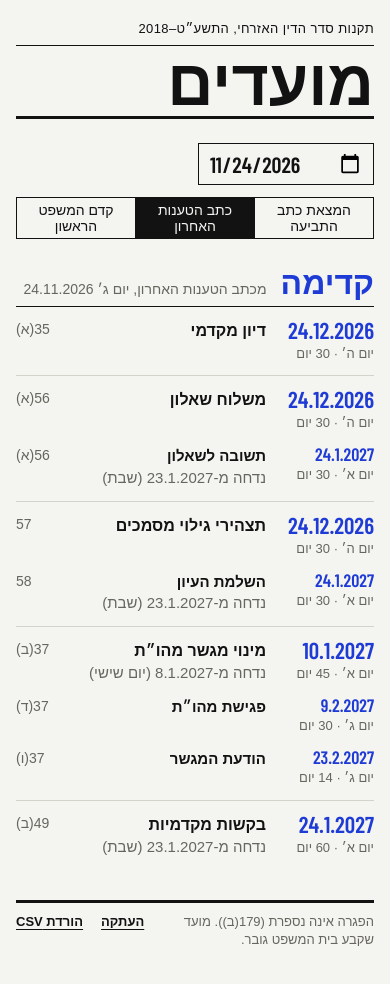
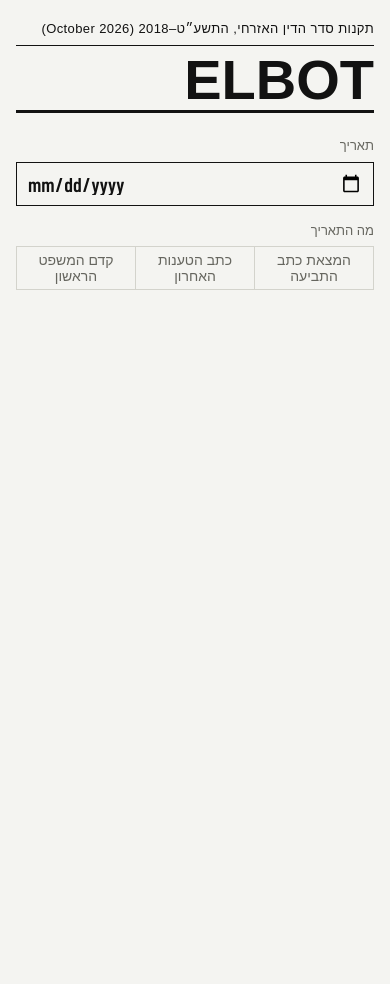
Before and after one commit to benhasdai/ELBOT, a plain HTML site: page index.html in a window 390 px wide. After the commit the page ends 844 px from the top, so only its background shows below. Drawn offline with nearby package versions, Linux system fonts and the light colour scheme; a web font is replaced by a local one.

Commit message:
New flow, one accent colour, clearer hierarchy, ELBOT title

```diff
--- a/index.html
+++ b/index.html
@@ -3,90 +3,119 @@
 <head>
 <meta charset="utf-8">
 <meta name="viewport" content="width=device-width, initial-scale=1">
-<title>מועדים</title>
+<title>ELBOT</title>
 <link rel="preconnect" href="https://fonts.googleapis.com">
 <link rel="stylesheet" href="https://fonts.googleapis.com/css2?family=Karantina:wght@400;700&family=Barlow+Condensed:wght@600;700&family=IBM+Plex+Sans+Hebrew:wght@400;500;700&display=swap">
 <style>
-  /* Ink rules, a condensed display title, condensed numerals, blue for counting forward and red for counting backward. */
+  /* Ink rules, a condensed display title, condensed numerals, one accent colour for the dates. */
   :root {
-    --paper: #F4F4F1; --ink: #121212; --muted: #66665F; --rule: #D3D3CC; --fwd: #1F3BD6; --bwd: #E5401C;
+    --paper: #F4F4F1; --ink: #121212; --muted: #66665F; --rule: #D3D3CC; --accent: #1F3BD6;
     --display: "Karantina", "IBM Plex Sans Hebrew", "Arial Hebrew", sans-serif;
     --nums: "Barlow Condensed", "Arial Narrow", sans-serif;
     --text: "IBM Plex Sans Hebrew", "Arial Hebrew", Arial, sans-serif;
+    --ease-out: cubic-bezier(0.23, 1, 0.32, 1);
   }
   * { box-sizing: border-box; }
-  body { margin: 0; background: var(--paper); color: var(--ink); font: 16px/1.45 var(--text); accent-color: var(--ink); }
+  body { margin: 0; background: var(--paper); color: var(--ink); font: 16px/1.45 var(--text); accent-color: var(--ink);
+    -webkit-font-smoothing: antialiased; }
   ::selection { background: var(--ink); color: var(--paper); }
-  :focus-visible { outline: 3px solid var(--fwd); outline-offset: 2px; }
+  :focus-visible { outline: 3px solid var(--accent); outline-offset: 2px; }
   h1, h2, h3, p, fieldset, legend { margin: 0; padding: 0; }
   fieldset { border: 0; min-width: 0; }
   button, input { font: inherit; color: inherit; }
 
-  main { max-width: 720px; margin: 0 auto; padding: 40px 24px 64px; }
+  main { max-width: 600px; margin: 0 auto; padding: 48px 24px 64px; }
   .meta { font-size: 13px; font-weight: 500; letter-spacing: .03em; padding-bottom: 6px; border-bottom: 1px solid var(--ink); }
-  h1 { font: 700 76px/.74 var(--display); padding: .22em 0 .14em; border-bottom: 3px solid var(--ink); }
+  h1 { font: 700 64px/.74 var(--display); padding: .24em 0 .16em; border-bottom: 3px solid var(--ink); }
 
-  .ask { display: flex; flex-wrap: wrap; gap: 12px; margin-top: 24px; }
-  #date { height: 42px; padding: 0 10px; background: transparent; border: 1px solid var(--ink); border-radius: 0;
-    font: 600 22px/1 var(--nums); }
-  .seg { display: flex; height: 42px; border: 1px solid var(--ink); }
-  .seg label { position: relative; display: flex; cursor: pointer; }
+  /* first the date, then what it is; the list appears only after one of the three is pressed */
+  .ask { display: grid; gap: 16px; margin-top: 24px; }
+  .ask > label { justify-self: start; }
+  .lab { display: block; margin-bottom: 6px; font-size: 13px; color: var(--muted); }
+  #date { height: 44px; padding: 0 10px; background: transparent; border: 1px solid var(--ink); border-radius: 0;
+    font: 600 20px/1 var(--nums); font-variant-numeric: tabular-nums; transition: background-color 150ms var(--ease-out); }
+  .seg { display: flex; height: 44px; border: 1px solid var(--ink); }
+  .seg label { position: relative; display: flex; flex: 1; cursor: pointer; }
   .seg label + label { border-inline-start: 1px solid var(--ink); }
   .seg input { position: absolute; inset: 0; opacity: 0; cursor: pointer; }
-  .seg span { display: flex; align-items: center; padding: 0 14px; font-size: 15px; white-space: nowrap; transition: background-color 120ms; }
-  .seg label:hover span { background: var(--rule); }
+  .seg span { display: flex; flex: 1; align-items: center; justify-content: center; padding: 0 10px; font-size: 15px; white-space: nowrap; user-select: none;
+    transition: background-color 150ms var(--ease-out), color 150ms var(--ease-out), transform 120ms var(--ease-out); }
+  .seg label:active span { transform: scale(0.97); }
   .seg input:checked + span { background: var(--ink); color: var(--paper); font-weight: 500; }
-  .seg input:focus-visible + span { outline: 3px solid var(--fwd); outline-offset: 2px; }
-  .sr { position: absolute; width: 1px; height: 1px; overflow: hidden; clip-path: inset(50%); }
+  .seg input:focus-visible + span { outline: 3px solid var(--accent); outline-offset: 2px; }
+  /* until there is a date */
+  fieldset:disabled .seg, fieldset:disabled .seg label { border-color: var(--rule); cursor: default; }
+  fieldset:disabled .seg input { cursor: default; }
+  fieldset:disabled .seg span { color: var(--muted); transform: none; }
 
-  section { margin-top: 30px; }
+  section { margin-top: 32px; }
   .hd { display: flex; align-items: baseline; gap: 14px; }
-  h2 { font: 700 32px/.9 var(--display); }
+  h2 { font: 700 28px/.9 var(--display); }
   .hd p { color: var(--muted); font-size: 14px; }
-  .f { --c: var(--fwd); } .b { --c: var(--bwd); }
-  h2, .d { color: var(--c); }
+  h2, .d { color: var(--accent); }
 
-  .row { display: grid; grid-template-columns: 112px 1fr; column-gap: 20px; padding: 12px 0; border-top: 1px solid var(--rule); }
+  .row { display: grid; grid-template-columns: 120px 1fr; column-gap: 20px; padding: 14px 0; border-top: 1px solid var(--rule); }
   .hd + .row { border-top: 1px solid var(--ink); margin-top: 6px; }
-  .d { font: 600 25px/1 var(--nums); direction: ltr; text-align: right; }
+  .d { font: 600 24px/1 var(--nums); font-variant-numeric: tabular-nums; direction: ltr; text-align: right; }
   .w { margin-top: 3px; font-size: 13px; color: var(--muted); }
   h3 { display: flex; justify-content: space-between; gap: 10px; font-size: 16px; font-weight: 700; }
   h3 span, .sub .r { font-size: 14px; font-weight: 500; color: var(--muted); white-space: nowrap; }
   .row p { font-size: 15px; }
   .note { color: var(--muted); font-size: 13px; }
   /* a step counted from the row above it */
-  .sub { grid-column: 1 / -1; display: grid; grid-template-columns: 112px 1fr; column-gap: 20px; margin-top: 12px; }
-  .sub .d { font-size: 19px; }
+  /* steps counted from the row above them: set in from the edge on a hairline, smaller, lighter, in ink */
+  .subs { grid-column: 1 / -1; display: grid; row-gap: 10px; margin-top: 12px; margin-inline-start: 5px; padding-inline-start: 14px;
+    border-inline-start: 1px solid var(--muted); }
+  .sub { display: grid; grid-template-columns: 100px 1fr; column-gap: 20px; }
+  .sub .d { font-size: 18px; color: var(--ink); }
   .sub .t { display: flex; justify-content: space-between; gap: 10px; font-size: 15px; }
 
-  .bar { display: flex; justify-content: space-between; align-items: baseline; gap: 12px; margin-top: 30px; padding-top: 10px;
+  .bar { display: flex; justify-content: space-between; align-items: baseline; gap: 12px; margin-top: 32px; padding-top: 10px;
     border-top: 3px solid var(--ink); font-size: 13px; color: var(--muted); }
   .acts { display: flex; gap: 18px; white-space: nowrap; }
-  .acts button { background: none; border: 0; padding: 0; font-weight: 700; color: var(--ink); cursor: pointer; text-decoration: underline;
-    text-underline-offset: 3px; }
-  .error { margin-top: 28px; padding-top: 10px; border-top: 3px solid var(--bwd); font-weight: 700; }
+  /* the padding and negative margin enlarge the tap area without moving the text */
+  .acts button { background: none; border: 0; padding: 10px 0; margin: -10px 0; font-weight: 700; color: var(--ink); cursor: pointer;
+    text-decoration: underline; text-underline-offset: 3px; transition: transform 120ms var(--ease-out); }
+  .acts button:active { transform: scale(0.97); }
+  #copy { min-width: 3.5em; text-align: start; } /* "הועתק" is narrower than "העתקה"; keep the next button in place */
+
+  /* switching the kind of date by pointer: the new list settles in; a keyboard switch or a date change is instant */
+  #result.swap section, #result.swap .bar { transition: opacity 180ms var(--ease-out), transform 180ms var(--ease-out); }
+  #result.swap section + section { transition-delay: 40ms; }
+  @starting-style { #result.swap section, #result.swap .bar { opacity: 0; transform: translateY(6px); } }
+
+  @media (hover: hover) and (pointer: fine) {
+    fieldset:enabled .seg label:hover span { background: var(--rule); }
+    fieldset:enabled .seg input:checked + span { background: var(--ink); }
+    #date:hover { background: rgb(18 18 18 / 0.05); }
+  }
+  @media (prefers-reduced-motion: reduce) {
+    .seg label:active span, .acts button:active { transform: none; }
+    #result.swap section, #result.swap .bar { transition: none; }
+  }
+  .error { margin-top: 28px; padding-top: 10px; border-top: 3px solid var(--ink); font-weight: 700; }
 
   @media (max-width: 640px) {
     main { padding: 20px 16px 40px; }
-    h1 { font-size: 64px; }
-    #date, .ask fieldset { width: 100%; }
-    .seg label { flex: 1; }
-    .seg span { flex: 1; justify-content: center; padding: 0 4px; font-size: 14px; white-space: normal; text-align: center; line-height: 1.15; }
-    .row, .sub { grid-template-columns: 96px 1fr; column-gap: 12px; }
-    .d { font-size: 23px; } .sub .d { font-size: 18px; }
+    h1 { font-size: 56px; }
+    .ask > label, #date { width: 100%; }
+    .seg span { padding: 0 4px; font-size: 14px; white-space: normal; text-align: center; line-height: 1.15; }
+    .row { grid-template-columns: 100px 1fr; column-gap: 12px; }
+    .sub { grid-template-columns: 80px 1fr; column-gap: 12px; }
+    .bar { flex-direction: column; gap: 14px; }
   }
   @media print { .ask, .acts { display: none; } body { background: #fff; } }
 </style>
 </head>
 <body>
 <main>
-  <p class="meta">תקנות סדר הדין האזרחי, התשע״ט–2018</p>
-  <h1>מועדים</h1>
+  <p class="meta">תקנות סדר הדין האזרחי, התשע״ט–2018 (October 2026)</p>
+  <h1>ELBOT</h1>
 
   <form class="ask" onsubmit="return false">
-    <label><span class="sr">תאריך</span><input type="date" id="date" min="2021-01-01"></label>
-    <fieldset>
-      <legend class="sr">מה התאריך</legend>
+    <label><span class="lab">תאריך</span><input type="date" id="date" min="2021-01-01"></label>
+    <fieldset id="kind" disabled>
+      <legend class="lab">מה התאריך</legend>
       <div class="seg" id="anchors"></div>
     </fieldset>
   </form>
@@ -101,8 +130,8 @@
   const WEEKDAYS = ["יום א׳", "יום ב׳", "יום ג׳", "יום ד׳", "יום ה׳", "יום ו׳", "שבת"];
   // The sections shown for each kind of date, and their headings.
   const SECTIONS = { claim: ["claim", "last"], last: ["last"], pretrial: ["pretrial"] };
-  const HEADINGS = { claim: ["כתבי טענות", "מהמצאת כתב התביעה", "f"], last: ["קדימה", "מכתב הטענות האחרון", "f"],
-    pretrial: ["אחורה", "מקדם המשפט הראשון", "b"] };
+  const HEADINGS = { claim: ["כתבי טענות", "מהמצאת כתב התביעה"], last: ["קדימה", "מכתב הטענות האחרון"],
+    pretrial: ["אחורה", "מקדם המשפט הראשון"] };
   const anchorIds = new Set(ANCHORS.map((a) => a.id));
   const el = (id) => document.getElementById(id);
   const esc = (s) => s.replace(/[&<>"]/g, (c) => ({ "&": "&amp;", "<": "&lt;", ">": "&gt;", '"': "&quot;" }[c]));
@@ -114,14 +143,25 @@
   const dayName = (o) => WEEKDAYS[Moadim.weekday(o)];
   const days = (r) => `${Math.abs(r.days)} יום`;
 
-  let anchor = "last";
+  let anchor = null; // which of the three kinds of date was pressed; none until one is
   let shown = null; // what is on the page now: { label, start, rows }
   el("anchors").innerHTML = ANCHORS.map((a) =>
-    `<label><input type="radio" name="anchor" value="${a.id}"${a.id === anchor ? " checked" : ""}><span>${a.label}</span></label>`).join("");
-  const now = new Date();
-  el("date").value = Moadim.toIso(Moadim.toOrdinal(now.getFullYear(), now.getMonth() + 1, now.getDate()));
-  el("anchors").addEventListener("change", (e) => { anchor = e.target.value; render(); });
-  el("date").addEventListener("change", render);
+    `<label><input type="radio" name="anchor" value="${a.id}"><span>${a.label}</span></label>`).join("");
+  let byPointer = false;
+  el("anchors").addEventListener("pointerdown", () => { byPointer = true; });
+  el("anchors").addEventListener("change", (e) => {
+    anchor = e.target.value;
+    el("result").classList.toggle("swap", byPointer);
+    byPointer = false;
+    render();
+  });
+  // a new date clears the list; it comes back when one of the three is pressed again
+  el("date").addEventListener("change", () => {
+    el("kind").disabled = !el("date").value;
+    for (const radio of document.querySelectorAll("[name=anchor]")) radio.checked = false;
+    anchor = null;
+    el("result").innerHTML = "";
+  });
   el("result").addEventListener("click", (e) => {
     if (e.target.id === "copy") {
       const text = [`מועדים לפי ${shown.label}, ${dmy(shown.start)}:`]
@@ -165,9 +205,7 @@
   }
 
   function render() {
-    const value = el("date").value;
-    if (!value) { el("result").innerHTML = ""; return; }
-    const start = Moadim.fromIso(value);
+    const start = Moadim.fromIso(el("date").value);
     let rows;
     try {
       rows = schedule(anchor, start);
@@ -182,30 +220,32 @@
     // the rows of a section: counted from its date, plus a step that is itself the next section's date
     const tops = (id) => rows.filter((r) => r.from === id).flatMap((r) => [r, ...rows.filter((c) => c.from === r.id && anchorIds.has(c.id))]);
 
+    const subs = (list) => (list.length ? `<div class="subs">${list.map((s) => `
+            <div class="sub">
+              <div><div class="d">${dmy(s.date)}</div><div class="w">${dayName(s.date)} · ${days(s)}</div></div>
+              <div><div class="t"><span>${esc(s.action)}</span><span class="r">${esc(s.reg)}</span></div>${note(s)}</div>
+            </div>`).join("")}</div>` : "");
+
     const html = SECTIONS[anchor].map((id) => {
-      const [title, from, kind] = HEADINGS[id];
+      const [title, from] = HEADINGS[id];
       return `
-      <section class="${kind}">
+      <section>
         <div class="hd"><h2>${title}</h2><p>${from}, ${dayName(dateOf[id])} ${dmy(dateOf[id])}</p></div>
         ${tops(id).map((r) => `
         <div class="row">
           <div><div class="d">${dmy(r.date)}</div><div class="w">${dayName(r.date)} · ${days(r)}</div></div>
           <div><h3>${esc(r.action)}<span>${esc(r.reg)}</span></h3>${note(r)}</div>
-          ${anchorIds.has(r.id) ? "" : under(r.id).map((s) => `
-          <div class="sub">
-            <div><div class="d">${dmy(s.date)}</div><div class="w">${dayName(s.date)} · ${days(s)}</div></div>
-            <div><div class="t"><b>${esc(s.action)}</b><span class="r">${esc(s.reg)}</span></div>${note(s)}</div>
-          </div>`).join("")}
+          ${subs(anchorIds.has(r.id) ? [] : under(r.id))}
         </div>`).join("")}
       </section>`;
     }).join("");
 
     shown = { label: ANCHORS.find((a) => a.id === anchor).label, start, rows };
     el("result").innerHTML = html + `
-      <div class="bar"><span>הפגרה אינה נספרת (179(ב)). מועד שקבע בית המשפט גובר.</span>
+      <div class="bar"><div><p>קודם כל, תרגעי. הפגרה אינה נספרת (179(ב)). מועד שקבע בית המשפט גובר.</p>
+        <p>לא מומלץ להשתמש. לא מומלץ להסתמך. עדיף לשאול את פאר.</p></div>
       <span class="acts"><button type="button" id="copy">העתקה</button><button type="button" id="csv">הורדת CSV</button></span></div>`;
   }
-  render();
 </script>
 </body>
 </html>
```
